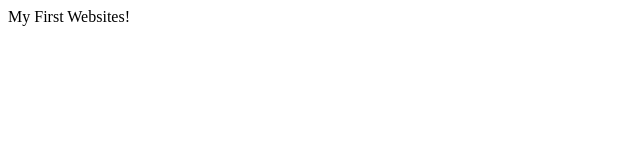
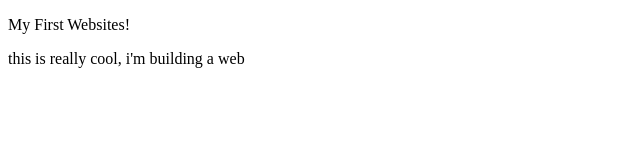
Before and after one commit to AhmadYusuf1502/html-boilerplate, a plain HTML site: page index.html in a window 1280 px wide. Shown: the whole page, without its empty margins (0-640 px from the left). Drawn offline with Linux system fonts and the light colour scheme.

Commit message:
learn paragraph

```diff
--- a/index.html
+++ b/index.html
@@ -6,6 +6,10 @@
         <title> My First Websites </title>
     </head>
     <body>
-        My First Websites!
+        <p>My First Websites!</p>
+
+        <p>this is really cool, i'm building a web</p>
+
+
     </body>
 </html>
```
